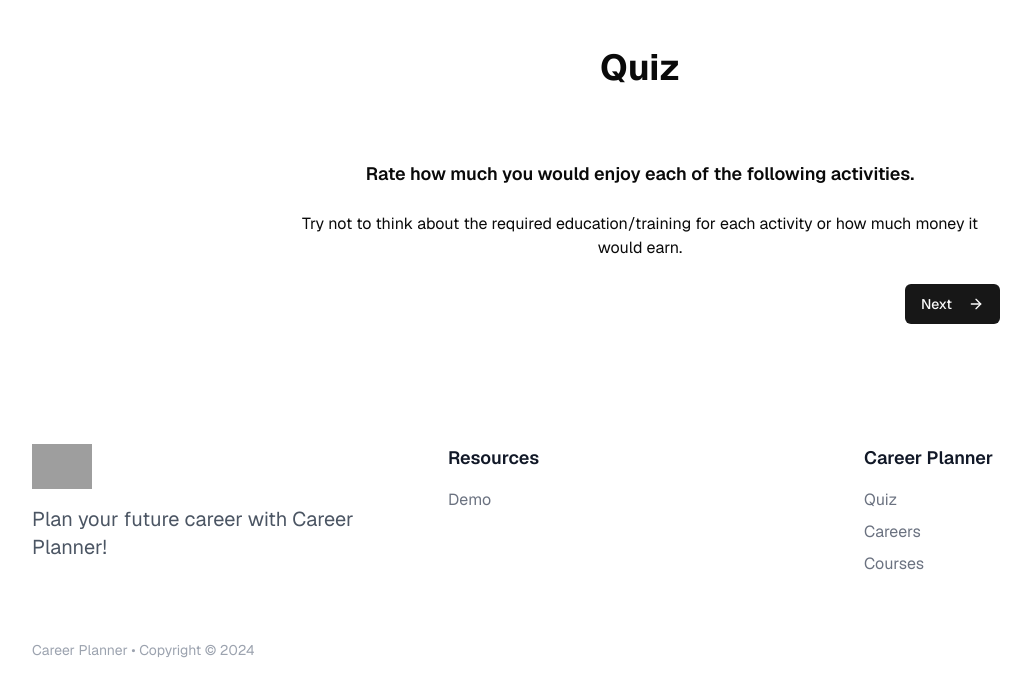
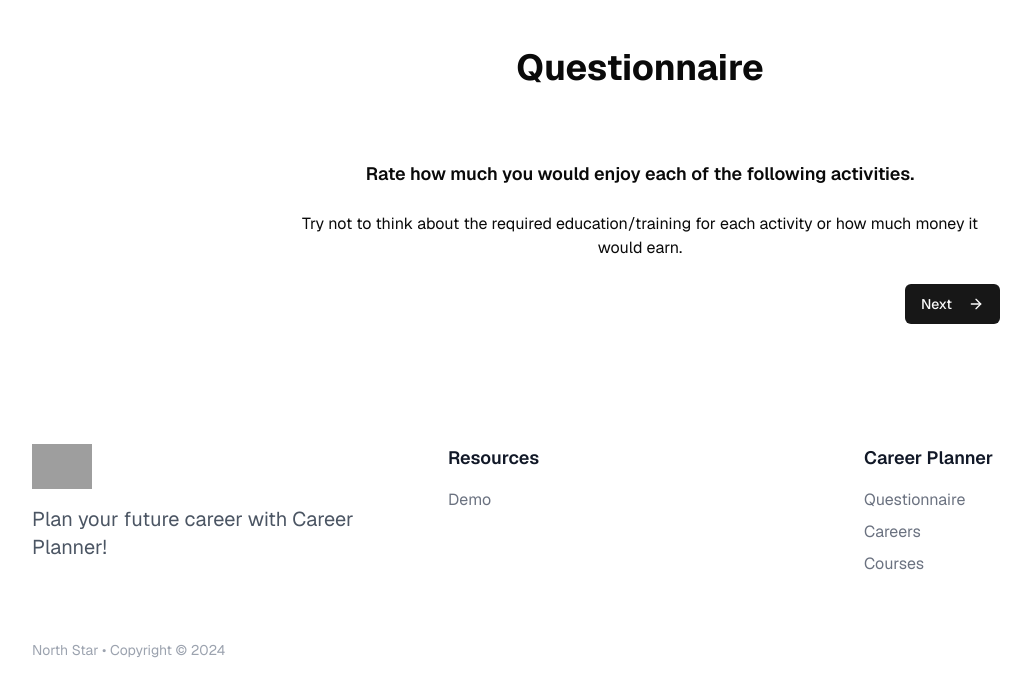
Before and after one commit to nash-pillai/career-planner, a Next.js app: page /quiz in a window 1280 px wide. Shown: the top 696 px of the page, without its empty margins (0-1031 px from the left). Built offline with nearby package versions, Linux system fonts and the light colour scheme; grey boxes are pictures that could not be loaded.

Commit message:
quiz changes

```diff
--- a/src/app/quiz/page.tsx
+++ b/src/app/quiz/page.tsx
@@ -53,7 +53,7 @@ export default function Quiz() {
     }
   }, [questionIndex, selectedRatings]);
 
-  const answerQuestion = (rating: string, index: number) => {
+  const answerQuestion = async (rating: string, index: number) => {
     setSelectedRatings([
       ...selectedRatings.slice(0, questionIndex),
       index,
@@ -67,7 +67,10 @@ export default function Quiz() {
           selectedTrainingLevel ? `&job_zone=${selectedTrainingLevel + 1}` : ""
         }`,
       );
-    else setQuestionIndex(questionIndex + 1);
+    else {
+      await new Promise((resolve) => setTimeout(resolve, 100));
+      setQuestionIndex(questionIndex + 1);
+    }
   };
 
   return (
@@ -75,11 +78,15 @@ export default function Quiz() {
       className="flex flex-col items-center justify-center space-y-12 p-12"
       tabIndex={0}
       onKeyDown={(e) => {
-        if (["1", "2", "3", "4", "5"].includes(e.key))
+        if (
+          ["1", "2", "3", "4", "5"].includes(e.key) &&
+          questionIndex < allQuestions.length &&
+          questionIndex > -1
+        )
           answerQuestion(ratings[+e.key - 1]!, +e.key - 1);
       }}
     >
-      <h1 className="text-4xl font-bold">Quiz</h1>
+      <h1 className="text-4xl font-bold">Questionnaire</h1>
       <div className="mx-auto w-full max-w-3xl space-y-6 p-6">
         {questionIndex === -1 && (
           <>
@@ -127,7 +134,7 @@ export default function Quiz() {
         {questionIndex === allQuestions.length && (
           <>
             <p className="text-center text-lg font-semibold">
-              You have completed the quiz.
+              You have completed the questionnaire.
             </p>
             <p className="text-center">Here are your results:</p>
             <div className="mx-auto w-fit">
@@ -240,7 +247,7 @@ export default function Quiz() {
               selectedRatings[questionIndex] === undefined &&
               !(questionIndex >= allQuestions.length || questionIndex < 0)
             }
-            className={`flex items-center ${questionIndex === -1 ? "" : "invisible"}`}
+            className="flex items-center"
             onClick={() =>
               questionIndex === allQuestions.length + 1
                 ? router.push(
--- a/src/components/footer.tsx
+++ b/src/components/footer.tsx
@@ -43,7 +43,7 @@ export default function Footer() {
                   href="/quiz"
                   className="text-gray-500 hover:text-gray-700"
                 >
-                  Quiz
+                  Questionnaire
                 </Link>
               </li>
               <li>
@@ -67,7 +67,7 @@ export default function Footer() {
         </div>
         <div className="mt-8 pt-8">
           <p className="text-sm text-gray-400">
-            Career Planner • Copyright © {new Date().getFullYear()}
+            North Star • Copyright © {new Date().getFullYear()}
           </p>
         </div>
       </div>
--- a/src/lib/constants.ts
+++ b/src/lib/constants.ts
@@ -256,7 +256,7 @@ export const allQuestions = [
 export const ratings = [
   "Strongly Dislike",
   "Dislike",
-  "Neutral",
+  "Unsure",
   "Like",
   "Strongly Like",
 ];
```
